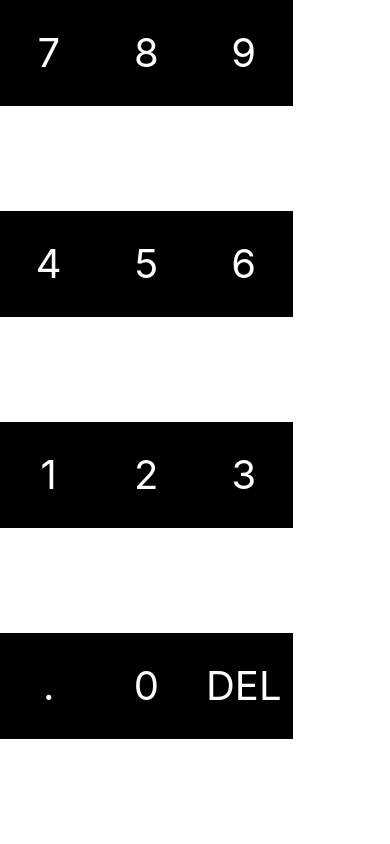
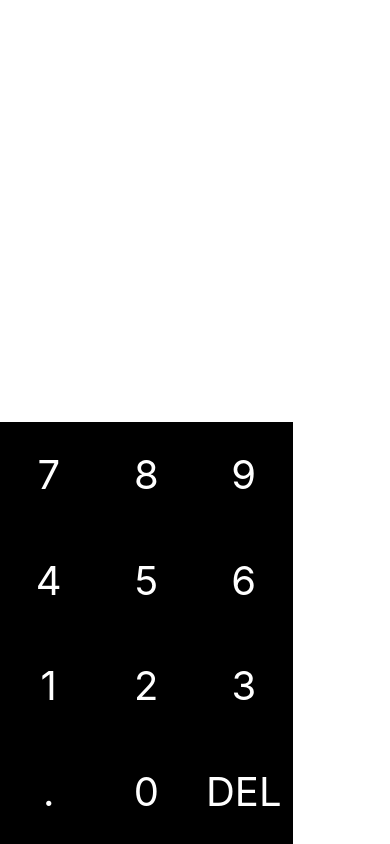
Before and after one commit to import-keshav/TB-5.2-React-Native, a React Native app: screen / in a window 390 px wide. Built offline with nearby package versions, Linux system fonts and the light colour scheme.

Commit message:
corrected app.js styling

```diff
--- a/App.js
+++ b/App.js
@@ -1,14 +1,17 @@
 import React from 'react';
-import { StyleSheet, Text, View } from 'react-native';
+import { StyleSheet, Text, View,Dimensions } from 'react-native';
 // import NumberButton from './components/NumberButton';
 import NumberButtonsArray from './components/NumberButtonsArray_1';
-
+const {height,width} = Dimensions.get('window');
 export default class App extends React.Component {
   render(){
     return (
+      <View>
       <View style={styles.container}>
-        {/* <NumberButton backgroundColor="black" color="white" title="7" onPress={()=>{console.log("button pressed hard")}}/> */}
+      </View>
+      <View style={styles.container}>
         <NumberButtonsArray/>
+      </View>
       </View>
     );
   }
@@ -17,7 +20,8 @@ export default class App extends React.Component {
 
 const styles = StyleSheet.create({
   container: {
-    flex: 1,
+    height:height/2,
+    width:width/4
     // backgroundColor: '#fff',
     // alignItems: 'center',
     // justifyContent: 'center',
```
